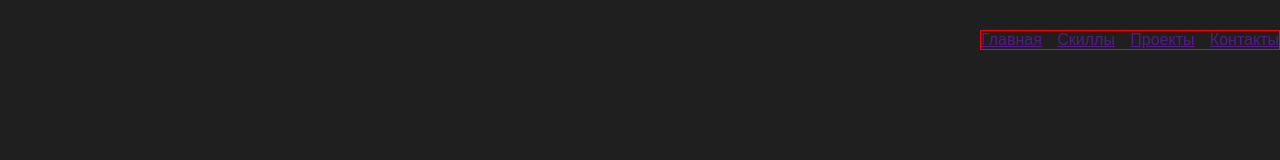
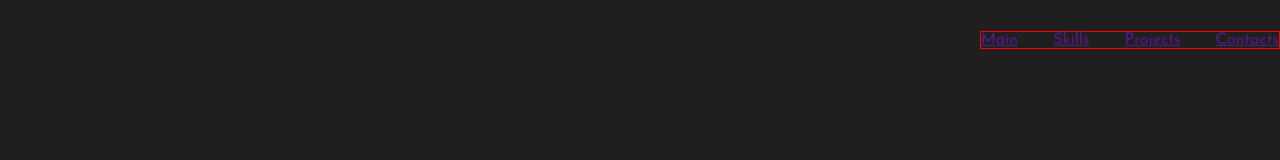
Before and after one commit to makcsholonik/portfolio, a React (Create React App) app: page / in a window 1280 px wide. Shown: the top 160 px of the page. Built offline with nearby package versions, Linux system fonts and the light colour scheme.

Commit message:
stage II (Main)

```diff
--- a/src/header/nav/Nav.js
+++ b/src/header/nav/Nav.js
@@ -1,25 +1,13 @@
-import React from "react";
+import React from 'react';
 import style from './Nav.module.scss';
 
 export const Nav = () => {
     return (
         <div className={style.nav}>
-            <a href="">Главная</a>
-            <a href="">Скиллы</a>
-            <a href="">Проекты</a>
-            <a href="">Контакты</a>
+            <a href="">Main</a>
+            <a href="">Skills</a>
+            <a href="">Projects</a>
+            <a href="">Contacts</a>
         </div>
     );
 }
-
-
-// function Nav() {
-//     return (
-//         <div className={style.nav}>
-//             <a href="">Main</a>
-//             <a href="">Skills</a>
-//             <a href="">Projects</a>
-//             <a href="">Contacts</a>
-//         </div>
-//     );
-// }
```
Also changed, not shown: src/main/Main.js (+0 -21 lines), src/main/Main.module.scss (+0 -111 lines), src/assets/images/photo.png (added).
